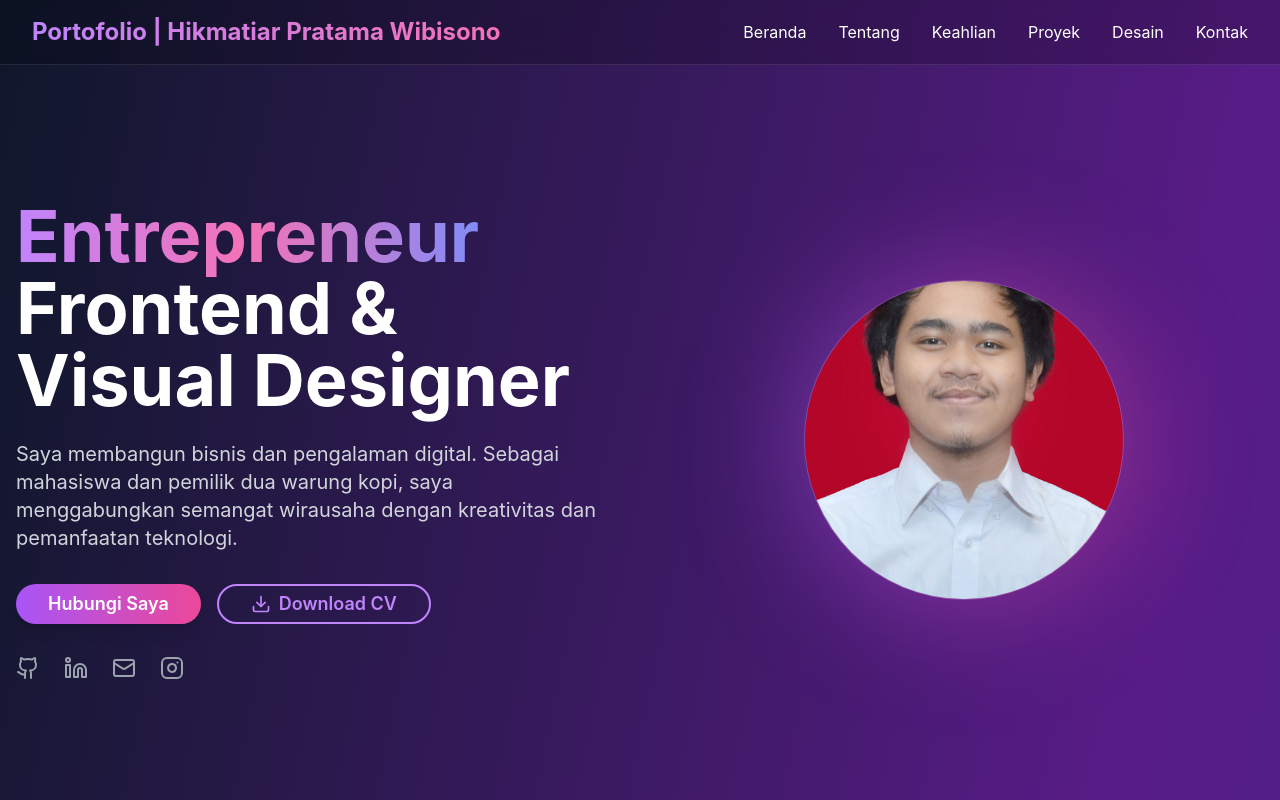
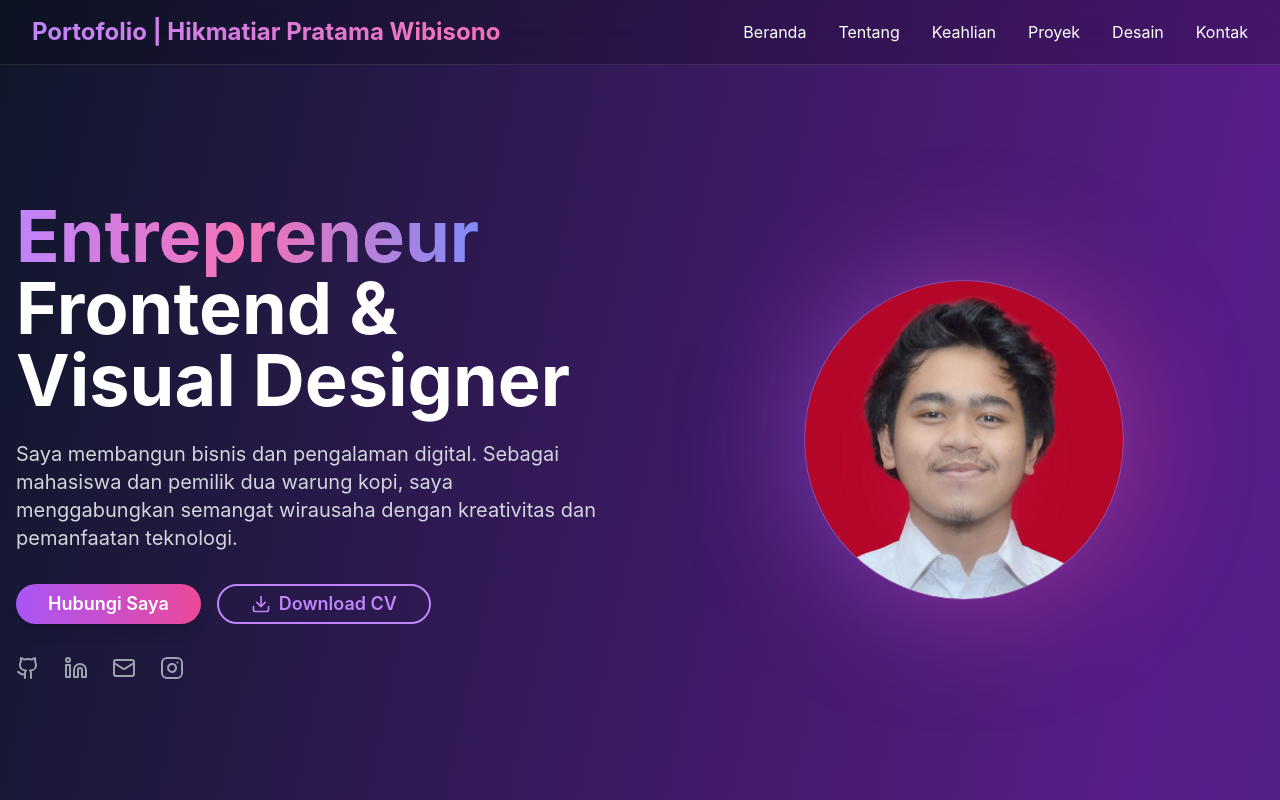
Before and after one commit to hikmatiarpw512/portofolio-hikmatiar-pratama-wibisono, a React (Vite) app: page / in a window 1280 px wide. Shown: the top 800 px of the page. Built offline with nearby package versions, Linux system fonts and the light colour scheme.

Commit message:
perbaikan yang icon

```diff
--- a/src/components/sections/Hero.jsx
+++ b/src/components/sections/Hero.jsx
@@ -102,7 +102,7 @@ const Hero = () => {
             <div className="absolute inset-0 bg-gradient-to-r from-purple-500 to-pink-500 rounded-full blur-3xl opacity-30 animate-pulse"></div>
             <div className="relative w-full h-full bg-gradient-to-br from-purple-400/20 to-pink-400/20 rounded-full backdrop-blur-sm border border-white/10 flex items-center justify-center overflow-hidden">
               <img
-                src='/assets/profil.jpg'
+                src='/assets/icon.png'
                 alt="Potret seorang pengusaha muda dan developer"
                 className="object-cover w-full h-full"
               />
```
